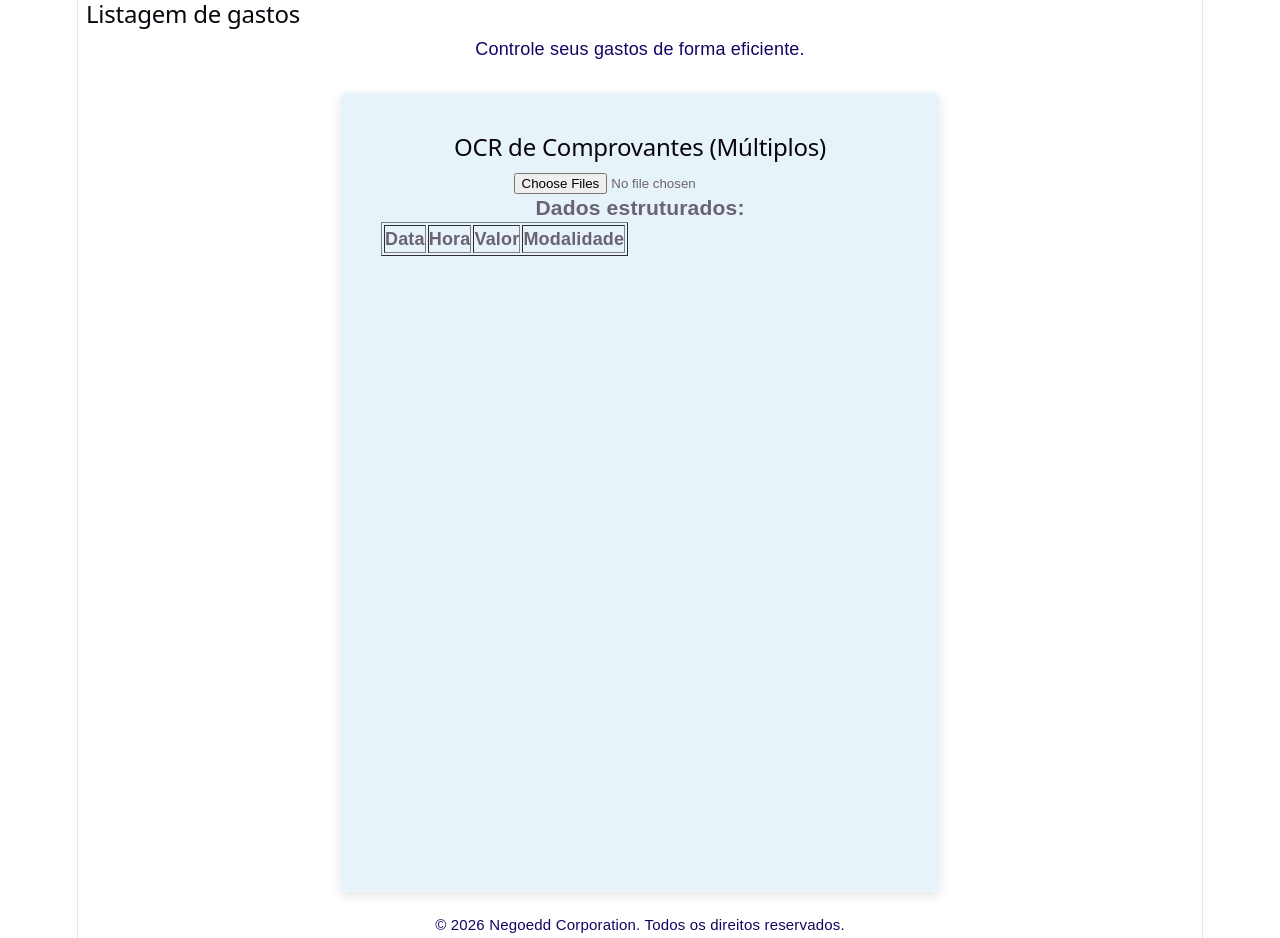
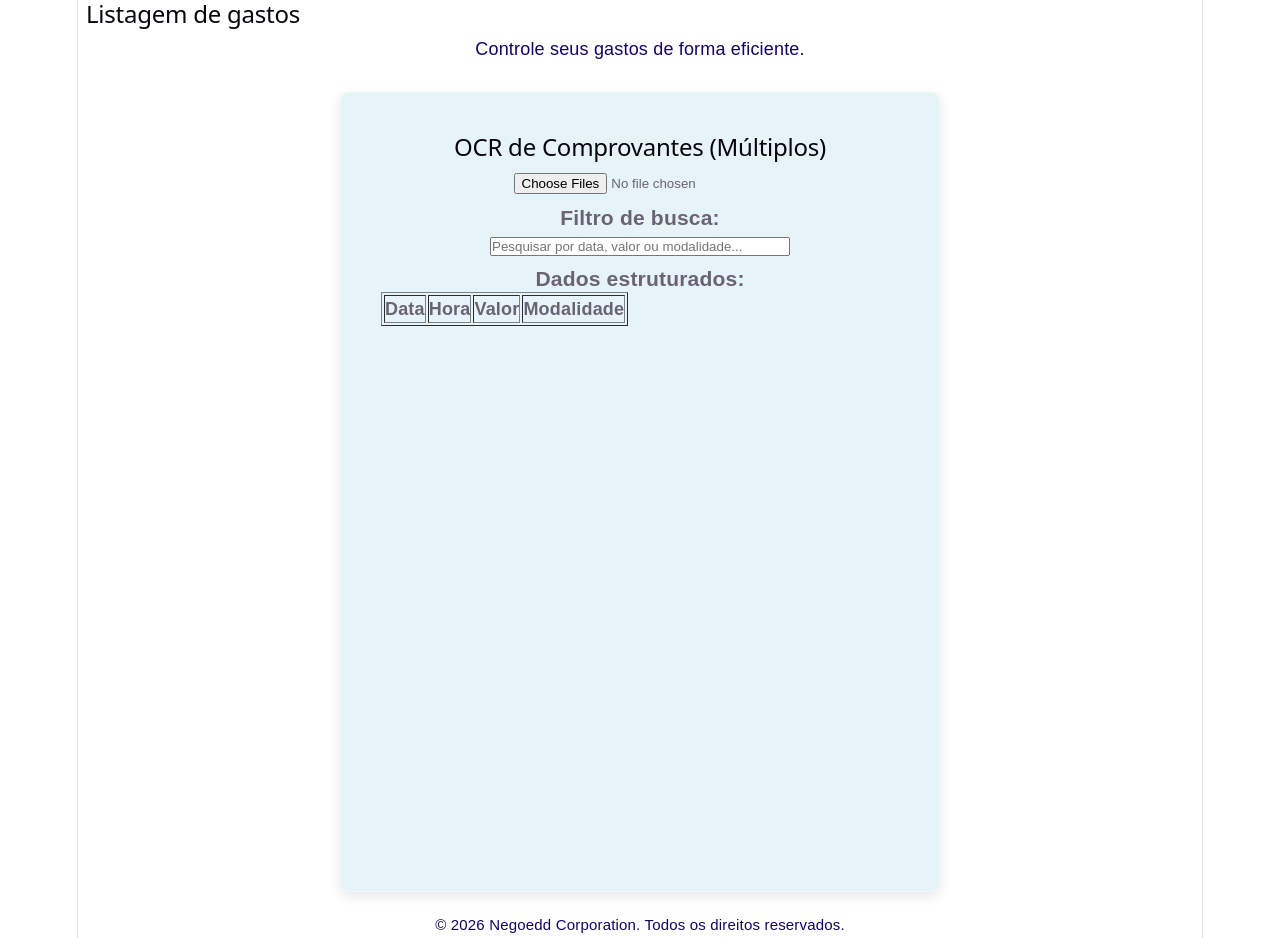
Before and after one commit to Negoedd-Dev/listagem-gastos-ORC-Dashboard, a React (Vite) app: page / in a window 1280 px wide. Built offline with nearby package versions, Linux system fonts and the light colour scheme.

Commit message:
Feat: Versão 7.0 adicionado:                               Campo de busca que filtra a tabela em tempo real. O filtro funciona para qualquer coluna (data, hora, valor, modalidade). Mantém todas as opções de exportação (Excel, CSV, PDF).

```diff
--- a/src/components/OCRApp/OCRApp.jsx
+++ b/src/components/OCRApp/OCRApp.jsx
@@ -507,6 +507,132 @@
 // Agora você tem três formatos de exportação: Excel, CSV e PDF.O PDF gera um relatório pronto para impressão com título e tabela organizada.
 // O usuário pode escolher o formato que melhor se adapta ao uso final.
 
+// import React, { useState } from "react";
+// import Tesseract from "tesseract.js";
+// import * as XLSX from "xlsx";
+// import { saveAs } from "file-saver";
+// import jsPDF from "jspdf";
+// import "jspdf-autotable";
+
+// export default function OCRApp() {
+//   const [images, setImages] = useState([]);
+//   const [dados, setDados] = useState([]);
+
+//   const handleImageUpload = (event) => {
+//     const files = Array.from(event.target.files);
+//     setImages(files.map((f) => URL.createObjectURL(f)));
+//     files.forEach((file) => processImage(file));
+//   };
+
+//   const processImage = (file) => {
+//     Tesseract.recognize(file, "por", {
+//       logger: (m) => console.log(m),
+//     }).then(({ data: { text } }) => {
+//       parseDados(text);
+//     });
+//   };
+
+//   const parseDados = (textoExtraido) => {
+//     const data = textoExtraido.match(/\d{2}\/\d{2}\/\d{4}/)?.[0] || "";
+//     const hora = textoExtraido.match(/\d{2}:\d{2}/)?.[0] || "";
+//     const valor = textoExtraido.match(/R?\$?\s?\d+,\d{2}/)?.[0] || "";
+//     const modalidade = textoExtraido.includes("CRÉDITO")
+//       ? "Crédito"
+//       : textoExtraido.includes("DÉBITO")
+//         ? "Débito"
+//         : "";
+
+//     setDados((prev) => [
+//       ...prev,
+//       { Data: data, Hora: hora, Valor: valor, Modalidade: modalidade },
+//     ]);
+//   };
+
+//   const exportExcel = () => {
+//     const worksheet = XLSX.utils.json_to_sheet(dados);
+//     const workbook = XLSX.utils.book_new();
+//     XLSX.utils.book_append_sheet(workbook, worksheet, "Comprovantes");
+//     const excelBuffer = XLSX.write(workbook, {
+//       bookType: "xlsx",
+//       type: "array",
+//     });
+//     const blob = new Blob([excelBuffer], {
+//       type: "application/vnd.openxmlformats-officedocument.spreadsheetml.sheet",
+//     });
+//     saveAs(blob, "comprovantes.xlsx");
+//   };
+
+//   const exportCSV = () => {
+//     const header = "Data,Hora,Valor,Modalidade\n";
+//     const rows = dados
+//       .map((d) => `${d.Data},${d.Hora},${d.Valor},${d.Modalidade}`)
+//       .join("\n");
+//     const csvContent = header + rows;
+//     const blob = new Blob([csvContent], { type: "text/csv;charset=utf-8;" });
+//     saveAs(blob, "comprovantes.csv");
+//   };
+
+//   const exportPDF = () => {
+//     const doc = new jsPDF();
+//     doc.text("Relatório de Comprovantes", 14, 20);
+//     doc.autoTable({
+//       head: [["Data", "Hora", "Valor", "Modalidade"]],
+//       body: dados.map((d) => [d.Data, d.Hora, d.Valor, d.Modalidade]),
+//       startY: 30,
+//     });
+//     doc.save("comprovantes.pdf");
+//   };
+
+//   return (
+//     <div style={{ padding: "20px" }}>
+//       <h2>OCR de Comprovantes (Múltiplos)</h2>
+//       <input
+//         type="file"
+//         accept="image/*"
+//         multiple
+//         onChange={handleImageUpload}
+//       />
+//       <div style={{ display: "flex", gap: "10px", flexWrap: "wrap" }}>
+//         {images.map((img, i) => (
+//           <img key={i} src={img} alt={`Comprovante ${i}`} width="200" />
+//         ))}
+//       </div>
+//       <h3>Dados estruturados:</h3>
+//       <table border="1" cellPadding="5">
+//         <thead>
+//           <tr>
+//             <th>Data</th>
+//             <th>Hora</th>
+//             <th>Valor</th>
+//             <th>Modalidade</th>
+//           </tr>
+//         </thead>
+//         <tbody>
+//           {dados.map((d, i) => (
+//             <tr key={i}>
+//               <td>{d.Data}</td>
+//               <td>{d.Hora}</td>
+//               <td>{d.Valor}</td>
+//               <td>{d.Modalidade}</td>
+//             </tr>
+//           ))}
+//         </tbody>
+//       </table>
+//       {dados.length > 0 && (
+//         <div style={{ marginTop: "10px", display: "flex", gap: "10px" }}>
+//           <button onClick={exportExcel}>Exportar para Excel</button>
+//           <button onClick={exportCSV}>Exportar para CSV</button>
+//           <button onClick={exportPDF}>Exportar para PDF</button>
+//         </div>
+//       )}
+//     </div>
+//   );
+// }
+// //* /////////////////////////////////////////////////////////////////////////////////////////////////////
+// //* Versão: 7.0
+// // O que esse upgrade traz
+// // Campo de busca que filtra a tabela em tempo real.O filtro funciona para qualquer coluna (data, hora, valor, modalidade).
+// // Mantém todas as opções de exportação (Excel, CSV, PDF).
 import React, { useState } from "react";
 import Tesseract from "tesseract.js";
 import * as XLSX from "xlsx";
@@ -517,6 +643,7 @@ import "jspdf-autotable";
 export default function OCRApp() {
   const [images, setImages] = useState([]);
   const [dados, setDados] = useState([]);
+  const [search, setSearch] = useState("");
 
   const handleImageUpload = (event) => {
     const files = Array.from(event.target.files);
@@ -548,6 +675,7 @@ export default function OCRApp() {
     ]);
   };
 
+  // Exportações
   const exportExcel = () => {
     const worksheet = XLSX.utils.json_to_sheet(dados);
     const workbook = XLSX.utils.book_new();
@@ -583,6 +711,13 @@ export default function OCRApp() {
     doc.save("comprovantes.pdf");
   };
 
+  // Filtro
+  const filteredData = dados.filter((d) =>
+    Object.values(d).some((val) =>
+      val.toLowerCase().includes(search.toLowerCase()),
+    ),
+  );
+
   return (
     <div style={{ padding: "20px" }}>
       <h2>OCR de Comprovantes (Múltiplos)</h2>
@@ -592,11 +727,29 @@ export default function OCRApp() {
         multiple
         onChange={handleImageUpload}
       />
-      <div style={{ display: "flex", gap: "10px", flexWrap: "wrap" }}>
+
+      <div
+        style={{
+          display: "flex",
+          gap: "10px",
+          flexWrap: "wrap",
+          marginTop: "10px",
+        }}
+      >
         {images.map((img, i) => (
           <img key={i} src={img} alt={`Comprovante ${i}`} width="200" />
         ))}
       </div>
+
+      <h3>Filtro de busca:</h3>
+      <input
+        type="text"
+        placeholder="Pesquisar por data, valor ou modalidade..."
+        value={search}
+        onChange={(e) => setSearch(e.target.value)}
+        style={{ marginBottom: "10px", width: "300px" }}
+      />
+
       <h3>Dados estruturados:</h3>
       <table border="1" cellPadding="5">
         <thead>
@@ -608,7 +761,7 @@ export default function OCRApp() {
           </tr>
         </thead>
         <tbody>
-          {dados.map((d, i) => (
+          {filteredData.map((d, i) => (
             <tr key={i}>
               <td>{d.Data}</td>
               <td>{d.Hora}</td>
@@ -618,6 +771,7 @@ export default function OCRApp() {
           ))}
         </tbody>
       </table>
+
       {dados.length > 0 && (
         <div style={{ marginTop: "10px", display: "flex", gap: "10px" }}>
           <button onClick={exportExcel}>Exportar para Excel</button>
@@ -628,143 +782,6 @@ export default function OCRApp() {
     </div>
   );
 }
-// //* /////////////////////////////////////////////////////////////////////////////////////////////////////
-// //* Versão: 7.0
-// // O que esse upgrade traz
-// // Campo de busca que filtra a tabela em tempo real.O filtro funciona para qualquer coluna (data, hora, valor, modalidade).
-// // Mantém todas as opções de exportação (Excel, CSV, PDF).
-// import React, { useState } from "react";
-// import Tesseract from "tesseract.js";
-// import * as XLSX from "xlsx";
-// import { saveAs } from "file-saver";
-// import jsPDF from "jspdf";
-// import "jspdf-autotable";
-
-// export default function OCRApp() {
-//   const [images, setImages] = useState([]);
-//   const [dados, setDados] = useState([]);
-//   const [search, setSearch] = useState("");
-
-//   const handleImageUpload = (event) => {
-//     const files = Array.from(event.target.files);
-//     setImages(files.map((f) => URL.createObjectURL(f)));
-//     files.forEach((file) => processImage(file));
-//   };
-
-//   const processImage = (file) => {
-//     Tesseract.recognize(file, "por", {
-//       logger: (m) => console.log(m),
-//     }).then(({ data: { text } }) => {
-//       parseDados(text);
-//     });
-//   };
-
-//   const parseDados = (textoExtraido) => {
-//     const data = textoExtraido.match(/\d{2}\/\d{2}\/\d{4}/)?.[0] || "";
-//     const hora = textoExtraido.match(/\d{2}:\d{2}/)?.[0] || "";
-//     const valor = textoExtraido.match(/R?\$?\s?\d+,\d{2}/)?.[0] || "";
-//     const modalidade = textoExtraido.includes("CRÉDITO")
-//       ? "Crédito"
-//       : textoExtraido.includes("DÉBITO")
-//       ? "Débito"
-//       : "";
-
-//     setDados((prev) => [
-//       ...prev,
-//       { Data: data, Hora: hora, Valor: valor, Modalidade: modalidade },
-//     ]);
-//   };
-
-//   // Exportações
-//   const exportExcel = () => {
-//     const worksheet = XLSX.utils.json_to_sheet(dados);
-//     const workbook = XLSX.utils.book_new();
-//     XLSX.utils.book_append_sheet(workbook, worksheet, "Comprovantes");
-//     const excelBuffer = XLSX.write(workbook, { bookType: "xlsx", type: "array" });
-//     const blob = new Blob([excelBuffer], {
-//       type: "application/vnd.openxmlformats-officedocument.spreadsheetml.sheet",
-//     });
-//     saveAs(blob, "comprovantes.xlsx");
-//   };
-
-//   const exportCSV = () => {
-//     const header = "Data,Hora,Valor,Modalidade\n";
-//     const rows = dados.map((d) => `${d.Data},${d.Hora},${d.Valor},${d.Modalidade}`).join("\n");
-//     const csvContent = header + rows;
-//     const blob = new Blob([csvContent], { type: "text/csv;charset=utf-8;" });
-//     saveAs(blob, "comprovantes.csv");
-//   };
-
-//   const exportPDF = () => {
-//     const doc = new jsPDF();
-//     doc.text("Relatório de Comprovantes", 14, 20);
-//     doc.autoTable({
-//       head: [["Data", "Hora", "Valor", "Modalidade"]],
-//       body: dados.map((d) => [d.Data, d.Hora, d.Valor, d.Modalidade]),
-//       startY: 30,
-//     });
-//     doc.save("comprovantes.pdf");
-//   };
-
-//   // Filtro
-//   const filteredData = dados.filter((d) =>
-//     Object.values(d).some((val) =>
-//       val.toLowerCase().includes(search.toLowerCase())
-//     )
-//   );
-
-//   return (
-//     <div style={{ padding: "20px" }}>
-//       <h2>OCR de Comprovantes (Múltiplos)</h2>
-//       <input type="file" accept="image/*" multiple onChange={handleImageUpload} />
-
-//       <div style={{ display: "flex", gap: "10px", flexWrap: "wrap", marginTop: "10px" }}>
-//         {images.map((img, i) => (
-//           <img key={i} src={img} alt={`Comprovante ${i}`} width="200" />
-//         ))}
-//       </div>
-
-//       <h3>Filtro de busca:</h3>
-//       <input
-//         type="text"
-//         placeholder="Pesquisar por data, valor ou modalidade..."
-//         value={search}
-//         onChange={(e) => setSearch(e.target.value)}
-//         style={{ marginBottom: "10px", width: "300px" }}
-//       />
-
-//       <h3>Dados estruturados:</h3>
-//       <table border="1" cellPadding="5">
-//         <thead>
-//           <tr>
-//             <th>Data</th>
-//             <th>Hora</th>
-//             <th>Valor</th>
-//             <th>Modalidade</th>
-//           </tr>
-//         </thead>
-//         <tbody>
-//           {filteredData.map((d, i) => (
-//             <tr key={i}>
-//               <td>{d.Data}</td>
-//               <td>{d.Hora}</td>
-//               <td>{d.Valor}</td>
-//               <td>{d.Modalidade}</td>
-//             </tr>
-//           ))}
-//         </tbody>
-//       </table>
-
-//       {dados.length > 0 && (
-//         <div style={{ marginTop: "10px", display: "flex", gap: "10px" }}>
-//           <button onClick={exportExcel}>Exportar para Excel</button>
-//           <button onClick={exportCSV}>Exportar para CSV</button>
-//           <button onClick={exportPDF}>Exportar para PDF</button>
-//         </div>
-//       )}
-//     </div>
-//   );
-// }
 //* /////////////////////////////////////////////////////////////////////////////////////////////////////
 //* Versão: 8.0
 // O que esse upgrade traz
```
